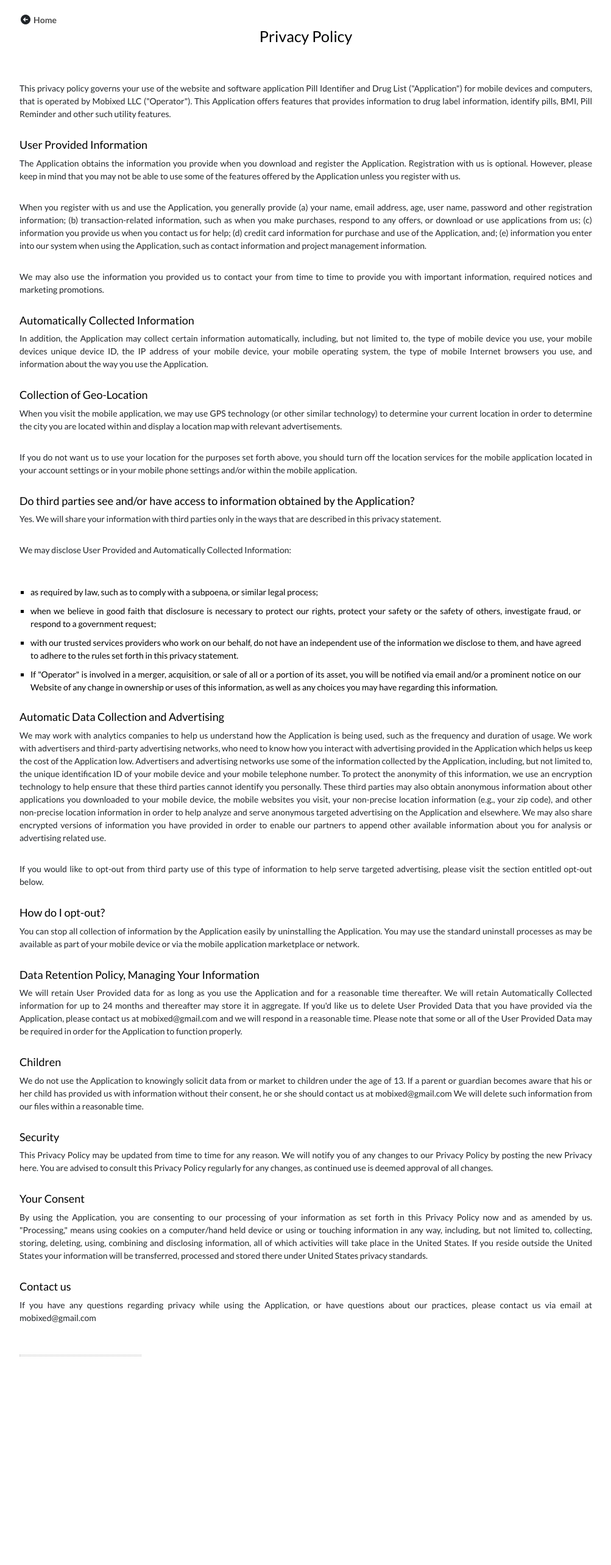
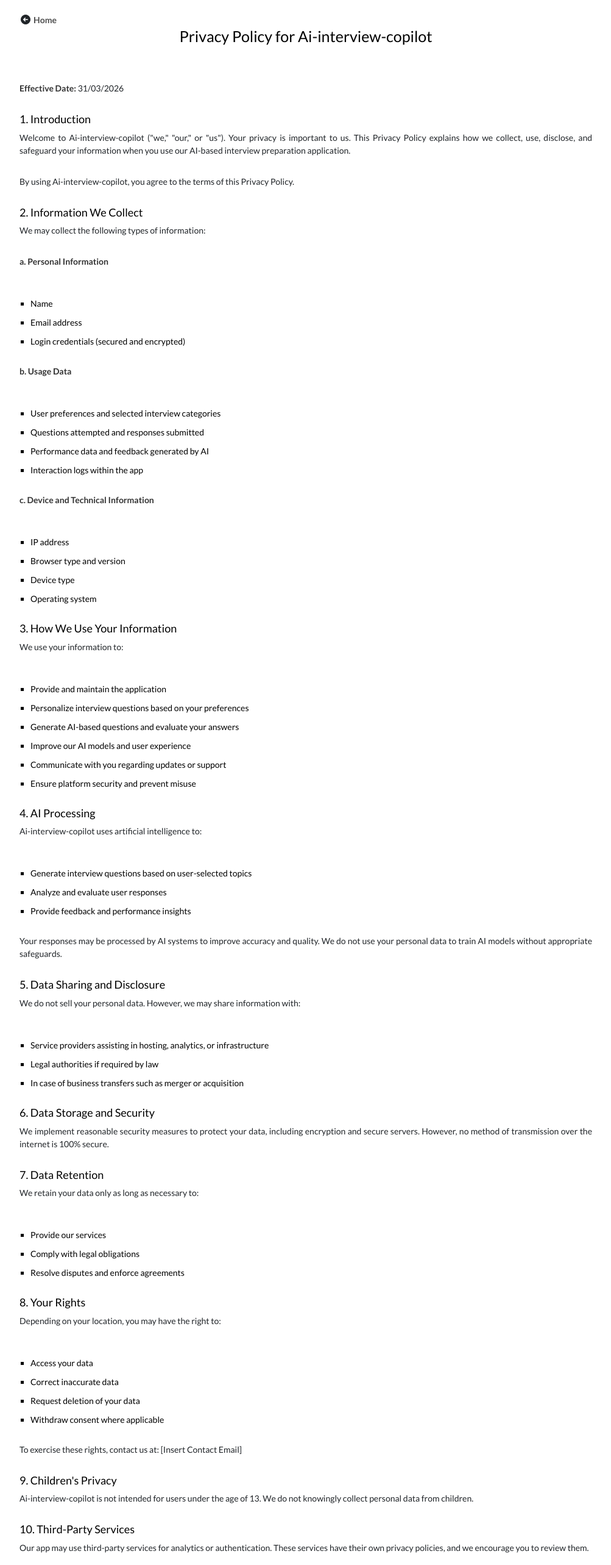
Before and after one commit to tuhinroy-b3net/ai-inetrveiw-web, a Next.js app: page /privacypolicy in a window 1280 px wide. Shown: the part 20-2586 px from the top of the page at 61% size, without its empty margins (138-1141 px from the left). Before the commit the page ends 2300 px from the top, so only its background shows below. Built offline with nearby package versions, Linux system fonts and the light colour scheme.

Commit message:
chore:
privacy policy page content added

```diff
--- a/app/privacypolicy/page.tsx
+++ b/app/privacypolicy/page.tsx
@@ -1,84 +1,139 @@
 import React from 'react'
 import Link from 'next/link'
 import styles from "./privacy.module.css"
+
 const page = () => {
     return (
-        <div className={styles.wrapper}><span><i className="fa fa-arrow-circle-left" aria-hidden="true"></i> <Link href="/">Home</Link></span>
-            <h1>Privacy Policy</h1>
+        <div className={styles.wrapper}>
+            <span>
+                <i className="fa fa-arrow-circle-left" aria-hidden="true"></i>{" "}
+                <Link href="/">Home</Link>
+            </span>
 
-            <p>This privacy policy governs your use of the website and software application Pill Identifier and Drug List ("Application") for mobile devices and computers, that is operated by Mobixed LLC ("Operator"). This Application offers features that provides information to drug label information, identify pills, BMI, Pill Reminder and other such utility features. </p>
+            <h1>Privacy Policy for Ai-interview-copilot</h1>
 
-            <h4>User Provided Information</h4>
+            <p><strong>Effective Date:</strong> 31/03/2026</p>
 
+            <h4>1. Introduction</h4>
+            <p>
+                Welcome to Ai-interview-copilot ("we," "our," or "us"). Your privacy is important to us.
+                This Privacy Policy explains how we collect, use, disclose, and safeguard your information
+                when you use our AI-based interview preparation application.
+            </p>
+            <p>
+                By using Ai-interview-copilot, you agree to the terms of this Privacy Policy.
+            </p>
 
-            <p>The Application obtains the information you provide when you download and register the Application. Registration with us is optional. However, please keep in mind that you may not be able to use some of the features offered by the Application unless you register with us.</p>
+            <h4>2. Information We Collect</h4>
+            <p>We may collect the following types of information:</p>
 
-
-            <p>When you register with us and use the Application, you generally
-                provide (a) your name, email address, age, user name, password and other registration information; (b) transaction-related information, such as when you make purchases, respond to any offers, or download or use applications from us; (c) information you provide us when you contact us for help; (d) credit card information for purchase and use of the Application, and; (e) information you enter into our system when using the Application, such as contact information and project management information.</p>
-
-
-            <p>We may also use the information you provided us to contact your from time to time to provide you with important information, required notices and marketing promotions.</p>
-
-            <h4>Automatically Collected Information</h4>
-
-
-            <p>In addition, the Application may collect certain information automatically, including, but not limited to, the type of mobile device you use, your mobile devices unique device ID, the IP address of your mobile device, your mobile operating system, the type of mobile Internet browsers you use, and information about the way you use the Application.</p>
-
-            <h4>Collection of Geo-Location</h4>
-
-
-            <p>When you visit the mobile application, we may use GPS technology (or other similar technology) to determine your current location in order to determine the city you are located within and display a location map with relevant advertisements.  </p>
-
-
-            <p>If you do not want us to use your location for the purposes set forth above, you should turn off the location services for the mobile application located in your account settings or in your mobile phone settings and/or within the mobile application.</p>
-
-
-            <h4>Do third parties see and/or have access to information obtained by the Application?</h4>
-
-            <p>Yes. We will share your information with third parties only in the ways that are described in this privacy statement.</p>
-            <p>We may disclose User Provided and Automatically Collected Information:</p>
+            <p><strong>a. Personal Information</strong></p>
             <ul>
-                <li> as required by law, such as to comply with a subpoena, or similar legal process; </li>
-
-                <li> when we believe in good faith that disclosure is necessary to protect our rights, protect your safety or the safety of others, investigate fraud, or respond to a government request;</li>
-
-                <li>with our trusted services providers who work on our behalf, do not have an independent use of the information we disclose to them, and have agreed to adhere to the rules set forth in this privacy statement. </li>
-
-                <li>If "Operator" is involved in a merger, acquisition, or sale of all or a portion of its asset, you will be notified via email and/or a prominent notice on our Website of any change in ownership or uses of this information, as well as any choices you may have regarding this information.</li>
+                <li>Name</li>
+                <li>Email address</li>
+                <li>Login credentials (secured and encrypted)</li>
             </ul>
 
-            <h4>Automatic Data Collection and Advertising</h4>
+            <p><strong>b. Usage Data</strong></p>
+            <ul>
+                <li>User preferences and selected interview categories</li>
+                <li>Questions attempted and responses submitted</li>
+                <li>Performance data and feedback generated by AI</li>
+                <li>Interaction logs within the app</li>
+            </ul>
 
-            <p>We may work with analytics companies to help us understand how the Application is being used, such as the frequency and duration of usage. We work with advertisers and third-party advertising networks, who need to know how you interact with advertising provided in the Application which helps us keep the cost of the Application low. Advertisers and advertising networks use some of the information collected by the Application, including, but not limited to, the unique identification ID of your mobile device and your mobile telephone number. To protect the anonymity of this information, we use an encryption technology to help ensure that these third parties cannot identify you personally. These third parties may also obtain anonymous information about other applications you downloaded to your mobile device, the mobile websites you visit, your non-precise location information (e.g., your zip code), and other non-precise location information in order to help analyze and serve anonymous targeted advertising on the Application and elsewhere. We may also share encrypted versions of information you have provided in order to enable our partners to append other available information about you for analysis or advertising related use.</p>
+            <p><strong>c. Device and Technical Information</strong></p>
+            <ul>
+                <li>IP address</li>
+                <li>Browser type and version</li>
+                <li>Device type</li>
+                <li>Operating system</li>
+            </ul>
 
+            <h4>3. How We Use Your Information</h4>
+            <p>We use your information to:</p>
+            <ul>
+                <li>Provide and maintain the application</li>
+                <li>Personalize interview questions based on your preferences</li>
+                <li>Generate AI-based questions and evaluate your answers</li>
+                <li>Improve our AI models and user experience</li>
+                <li>Communicate with you regarding updates or support</li>
+                <li>Ensure platform security and prevent misuse</li>
+            </ul>
 
-            <p>If you would like to opt-out from third party use of this type of information to help serve targeted advertising, please visit the section entitled opt-out below.</p>
+            <h4>4. AI Processing</h4>
+            <p>Ai-interview-copilot uses artificial intelligence to:</p>
+            <ul>
+                <li>Generate interview questions based on user-selected topics</li>
+                <li>Analyze and evaluate user responses</li>
+                <li>Provide feedback and performance insights</li>
+            </ul>
+            <p>
+                Your responses may be processed by AI systems to improve accuracy and quality.
+                We do not use your personal data to train AI models without appropriate safeguards.
+            </p>
 
-            <h4>How do I opt-out?</h4>
-            <p>You can stop all collection of information by the Application easily by uninstalling the Application. You may use the standard uninstall processes as may be available as part of your mobile device or via the mobile application marketplace or network.</p>
+            <h4>5. Data Sharing and Disclosure</h4>
+            <p>
+                We do not sell your personal data. However, we may share information with:
+            </p>
+            <ul>
+                <li>Service providers assisting in hosting, analytics, or infrastructure</li>
+                <li>Legal authorities if required by law</li>
+                <li>In case of business transfers such as merger or acquisition</li>
+            </ul>
 
-            <h4>Data Retention Policy, Managing Your Information</h4>
+            <h4>6. Data Storage and Security</h4>
+            <p>
+                We implement reasonable security measures to protect your data, including encryption
+                and secure servers. However, no method of transmission over the internet is 100% secure.
+            </p>
 
+            <h4>7. Data Retention</h4>
+            <p>We retain your data only as long as necessary to:</p>
+            <ul>
+                <li>Provide our services</li>
+                <li>Comply with legal obligations</li>
+                <li>Resolve disputes and enforce agreements</li>
+            </ul>
 
+            <h4>8. Your Rights</h4>
+            <p>Depending on your location, you may have the right to:</p>
+            <ul>
+                <li>Access your data</li>
+                <li>Correct inaccurate data</li>
+                <li>Request deletion of your data</li>
+                <li>Withdraw consent where applicable</li>
+            </ul>
+            <p>
+                To exercise these rights, contact us at: [Insert Contact Email]
+            </p>
 
+            <h4>9. Children&apos;s Privacy</h4>
+            <p>
+                Ai-interview-copilot is not intended for users under the age of 13.
+                We do not knowingly collect personal data from children.
+            </p>
 
+            <h4>10. Third-Party Services</h4>
+            <p>
+                Our app may use third-party services for analytics or authentication.
+                These services have their own privacy policies, and we encourage you to review them.
+            </p>
 
-            <p>We will retain User Provided data for as long as you use the Application and for a reasonable time thereafter. We will retain Automatically Collected information for up to 24 months and thereafter may store it in aggregate. If you'd like us to delete User Provided Data that you have provided via the Application, please contact us at mobixed@gmail.com and we will respond in a reasonable time. Please note that some or all of the User Provided Data may be required in order for the Application to function properly. </p>
+            <h4>11. Changes to This Privacy Policy</h4>
+            <p>
+                We may update this Privacy Policy from time to time. Changes will be posted with an updated effective date.
+            </p>
 
-            <h4>Children</h4>
-            <p>We do not use the Application to knowingly solicit data from or market to children under the age of 13. If a parent or guardian becomes aware that his or her child has provided us with information without their consent, he or she should contact us at mobixed@gmail.com We will delete such information from our files within a reasonable time.</p>
-            <h4>Security</h4>
-            <p>This Privacy Policy may be updated from time to time for any reason. We will notify you of any changes to our Privacy Policy by posting the new Privacy here. You are advised to consult this Privacy Policy regularly for any changes, as continued use is deemed approval of all changes.</p>
+            <h4>12. Contact Us</h4>
+            <p>
+                If you have any questions about this Privacy Policy, please contact us at:
+            </p>
+            <p>Email: mobixed@gmail.com</p>
 
-            <h4>Your Consent</h4>
-            <p>By using the Application, you are consenting to our processing of your information as set forth in this Privacy Policy now and as amended by us. "Processing," means using cookies on a computer/hand held device or using or touching information in any way, including, but not limited to, collecting, storing, deleting, using, combining and disclosing information, all of which activities will take place in the United States. If you reside outside the United States your information will be transferred, processed and stored there under United States privacy standards.</p>
-
-            <h4>Contact us</h4>
-            <p>If you have any questions regarding privacy while using the Application, or have questions about our practices, please contact us via email at mobixed@gmail.com</p>
             <hr />
         </div>
-
     )
 }
 
```
